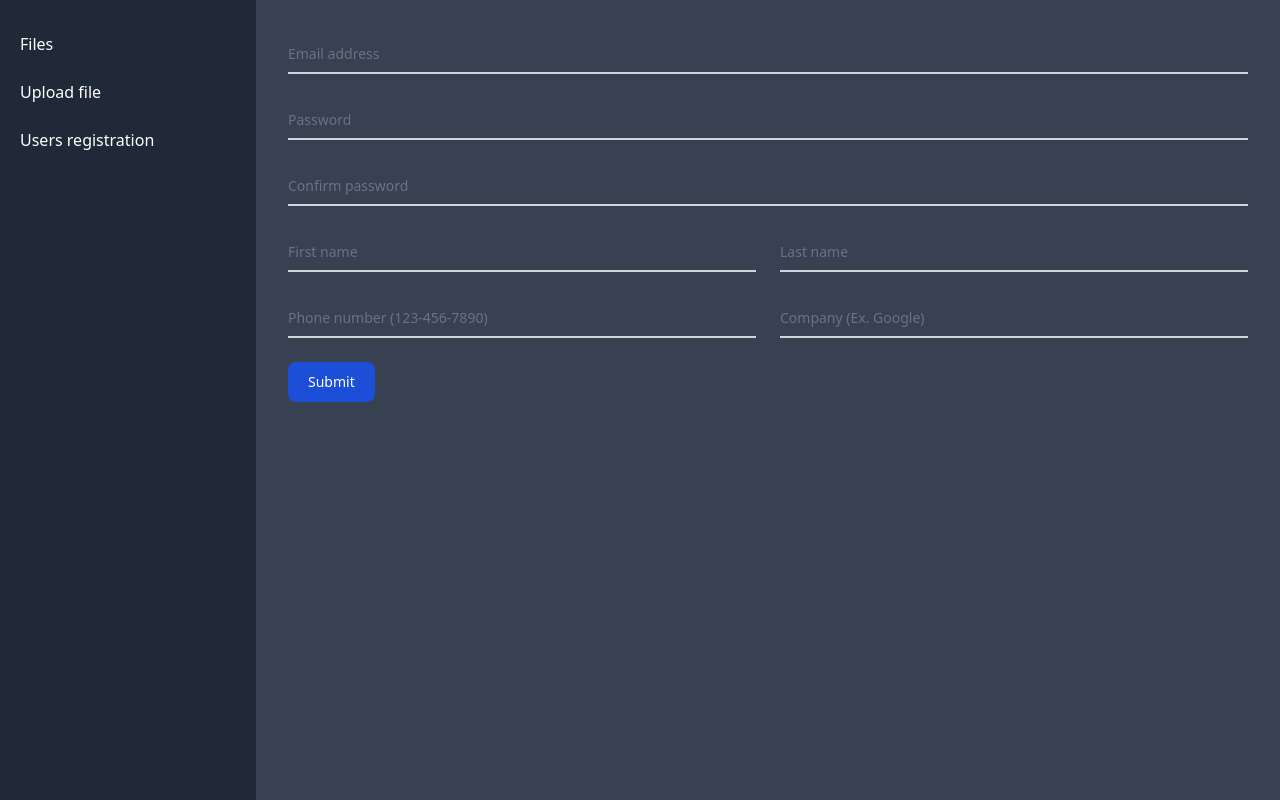
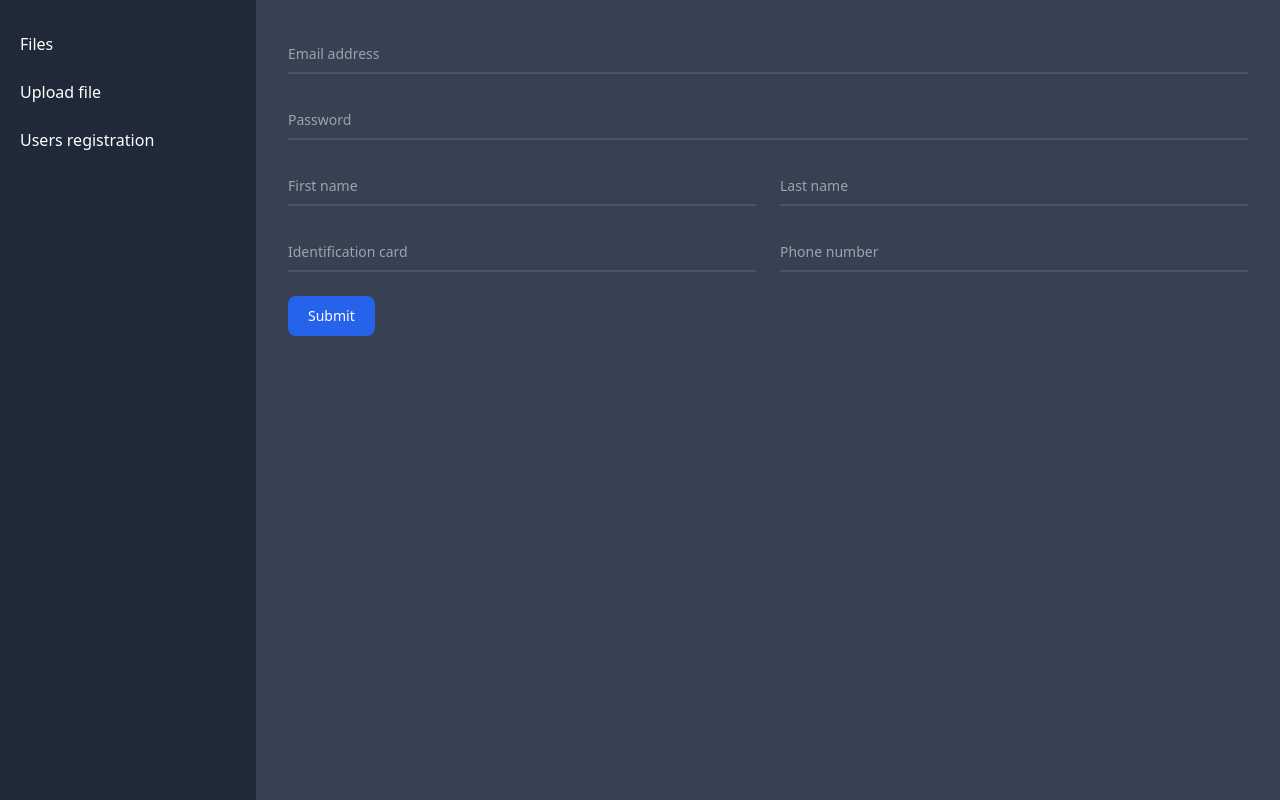
Before and after one commit to isturiz/gestor, a PHP site: page /view/users/userRegistration.php in a window 1280 px wide. Shown: the part 58-858 px from the top of the page. Run offline with PHP 8.4, Linux system fonts and the light colour scheme; the visitor is signed in with stand-in values (Sample User, id 1); some libraries are stand-ins or nearby versions.

Commit message:
add form to userRegistration without functionality

```diff
--- a/view/users/userRegistration.php
+++ b/view/users/userRegistration.php
@@ -12,43 +12,41 @@
     <main class="container">
       <div class="overflow-x-auto  relative w-full p-8 ">
 
-        <!-- ===== user registration ===== -->
-        <!-- cedula, nombre, apellido, telefono, correo, contraseña, idNivelUsuario -->
+        <!-- ===== user registrat ion ===== -->
+        <!--, idNivelUsuario -->
 
         <form>
           <div class="relative z-0 mb-6 w-full group">
-            <input type="email" name="floating_email" id="floating_email" class="block py-2.5 px-0 w-full text-sm text-gray-900 bg-transparent border-0 border-b-2 border-gray-300 appearance-none dark:text-white dark:border-gray-600 dark:focus:border-blue-500 focus:outline-none focus:ring-0 focus:border-blue-600 peer" placeholder=" " required="">
-            <label for="floating_email" class="peer-focus:font-medium absolute text-sm text-gray-500 dark:text-gray-400 duration-300 transform -translate-y-6 scale-75 top-3 -z-10 origin-[0] peer-focus:left-0 peer-focus:text-blue-600 peer-focus:dark:text-blue-500 peer-placeholder-shown:scale-100 peer-placeholder-shown:translate-y-0 peer-focus:scale-75 peer-focus:-translate-y-6">Email address</label>
+            <input type="email" name="floating_email" id="floating_email" class="block py-2.5 px-0 w-full text-sm text-white bg-transparent border-0 border-b-2 border-gray-600 appearance-none focus:border-blue-500 focus:outline-none focus:ring-0 peer" placeholder=" " required="">
+            <label for="floating_email" class="peer-focus:font-medium absolute text-sm text-gray-400 duration-300 transform -translate-y-6 scale-75 top-3 -z-10 origin-[0] peer-focus:left-0 peer-focus:text-blue-500 peer-placeholder-shown:scale-100 peer-placeholder-shown:translate-y-0 peer-focus:scale-75 peer-focus:-translate-y-6">Email address</label>
           </div>
           <div class="relative z-0 mb-6 w-full group">
-            <input type="password" name="floating_password" id="floating_password" class="block py-2.5 px-0 w-full text-sm text-gray-900 bg-transparent border-0 border-b-2 border-gray-300 appearance-none dark:text-white dark:border-gray-600 dark:focus:border-blue-500 focus:outline-none focus:ring-0 focus:border-blue-600 peer" placeholder=" " required="">
-            <label for="floating_password" class="peer-focus:font-medium absolute text-sm text-gray-500 dark:text-gray-400 duration-300 transform -translate-y-6 scale-75 top-3 -z-10 origin-[0] peer-focus:left-0 peer-focus:text-blue-600 peer-focus:dark:text-blue-500 peer-placeholder-shown:scale-100 peer-placeholder-shown:translate-y-0 peer-focus:scale-75 peer-focus:-translate-y-6">Password</label>
+            <input type="password" name="floating_password" id="floating_password" class="block py-2.5 px-0 w-full text-sm bg-transparent border-0 border-b-2 appearance-none text-white border-gray-600 focus:border-blue-500 focus:outline-none focus:ring-0 peer" placeholder=" " required="">
+            <label for="floating_password" class="peer-focus:font-medium absolute text-sm text-gray-400 duration-300 transform -translate-y-6 scale-75 top-3 -z-10 origin-[0] peer-focus:left-0 peer-focus:text-blue-500 peer-placeholder-shown:scale-100 peer-placeholder-shown:translate-y-0 peer-focus:scale-75 peer-focus:-translate-y-6">Password</label>
           </div>
-          <div class="relative z-0 mb-6 w-full group">
-            <input type="password" name="repeat_password" id="floating_repeat_password" class="block py-2.5 px-0 w-full text-sm text-gray-900 bg-transparent border-0 border-b-2 border-gray-300 appearance-none dark:text-white dark:border-gray-600 dark:focus:border-blue-500 focus:outline-none focus:ring-0 focus:border-blue-600 peer" placeholder=" " required="">
-            <label for="floating_repeat_password" class="peer-focus:font-medium absolute text-sm text-gray-500 dark:text-gray-400 duration-300 transform -translate-y-6 scale-75 top-3 -z-10 origin-[0] peer-focus:left-0 peer-focus:text-blue-600 peer-focus:dark:text-blue-500 peer-placeholder-shown:scale-100 peer-placeholder-shown:translate-y-0 peer-focus:scale-75 peer-focus:-translate-y-6">Confirm password</label>
-          </div>
+
           <div class="grid md:grid-cols-2 md:gap-6">
             <div class="relative z-0 mb-6 w-full group">
-              <input type="text" name="floating_first_name" id="floating_first_name" class="block py-2.5 px-0 w-full text-sm text-gray-900 bg-transparent border-0 border-b-2 border-gray-300 appearance-none dark:text-white dark:border-gray-600 dark:focus:border-blue-500 focus:outline-none focus:ring-0 focus:border-blue-600 peer" placeholder=" " required="">
-              <label for="floating_first_name" class="peer-focus:font-medium absolute text-sm text-gray-500 dark:text-gray-400 duration-300 transform -translate-y-6 scale-75 top-3 -z-10 origin-[0] peer-focus:left-0 peer-focus:text-blue-600 peer-focus:dark:text-blue-500 peer-placeholder-shown:scale-100 peer-placeholder-shown:translate-y-0 peer-focus:scale-75 peer-focus:-translate-y-6">First name</label>
+              <input type="text" name="floating_first_name" id="floating_first_name" class="block py-2.5 px-0 w-full text-sm bg-transparent border-0 border-b-2  appearance-none text-white border-gray-600 focus:border-blue-500 focus:outline-none focus:ring-0 peer" placeholder=" " required="">
+              <label for="floating_first_name" class="peer-focus:font-medium absolute text-sm text-gray-400 duration-300 transform -translate-y-6 scale-75 top-3 -z-10 origin-[0] peer-focus:left-0 peer-focus:text-blue-500 peer-placeholder-shown:scale-100 peer-placeholder-shown:translate-y-0 peer-focus:scale-75 peer-focus:-translate-y-6">First name</label>
             </div>
             <div class="relative z-0 mb-6 w-full group">
-              <input type="text" name="floating_last_name" id="floating_last_name" class="block py-2.5 px-0 w-full text-sm text-gray-900 bg-transparent border-0 border-b-2 border-gray-300 appearance-none dark:text-white dark:border-gray-600 dark:focus:border-blue-500 focus:outline-none focus:ring-0 focus:border-blue-600 peer" placeholder=" " required="">
-              <label for="floating_last_name" class="peer-focus:font-medium absolute text-sm text-gray-500 dark:text-gray-400 duration-300 transform -translate-y-6 scale-75 top-3 -z-10 origin-[0] peer-focus:left-0 peer-focus:text-blue-600 peer-focus:dark:text-blue-500 peer-placeholder-shown:scale-100 peer-placeholder-shown:translate-y-0 peer-focus:scale-75 peer-focus:-translate-y-6">Last name</label>
+              <input type="text" name="floating_last_name" id="floating_last_name" class="block py-2.5 px-0 w-full text-sm bg-transparent border-0 border-b-2  appearance-none text-white border-gray-600 focus:border-blue-500 focus:outline-none focus:ring-0 peer" placeholder=" " required="">
+              <label for="floating_last_name" class="peer-focus:font-medium absolute text-sm text-gray-400 duration-300 transform -translate-y-6 scale-75 top-3 -z-10 origin-[0] peer-focus:left-0 peer-focus:text-blue-500 peer-placeholder-shown:scale-100 peer-placeholder-shown:translate-y-0 peer-focus:scale-75 peer-focus:-translate-y-6">Last name</label>
             </div>
           </div>
+
           <div class="grid md:grid-cols-2 md:gap-6">
             <div class="relative z-0 mb-6 w-full group">
-              <input type="tel" pattern="[0-9]{3}-[0-9]{3}-[0-9]{4}" name="floating_phone" id="floating_phone" class="block py-2.5 px-0 w-full text-sm text-gray-900 bg-transparent border-0 border-b-2 border-gray-300 appearance-none dark:text-white dark:border-gray-600 dark:focus:border-blue-500 focus:outline-none focus:ring-0 focus:border-blue-600 peer" placeholder=" " required="">
-              <label for="floating_phone" class="peer-focus:font-medium absolute text-sm text-gray-500 dark:text-gray-400 duration-300 transform -translate-y-6 scale-75 top-3 -z-10 origin-[0] peer-focus:left-0 peer-focus:text-blue-600 peer-focus:dark:text-blue-500 peer-placeholder-shown:scale-100 peer-placeholder-shown:translate-y-0 peer-focus:scale-75 peer-focus:-translate-y-6">Phone number (123-456-7890)</label>
+              <input type="text" name="floating_last_name" id="floating_last_name" class="block py-2.5 px-0 w-full text-sm bg-transparent border-0 border-b-2  appearance-none text-white border-gray-600 focus:border-blue-500 focus:outline-none focus:ring-0 peer" placeholder=" " required="">
+              <label for="floating_last_name" class="peer-focus:font-medium absolute text-sm text-gray-400 duration-300 transform -translate-y-6 scale-75 top-3 -z-10 origin-[0] peer-focus:left-0 peer-focus:text-blue-500 peer-placeholder-shown:scale-100 peer-placeholder-shown:translate-y-0 peer-focus:scale-75 peer-focus:-translate-y-6">Identification card</label>
             </div>
             <div class="relative z-0 mb-6 w-full group">
-              <input type="text" name="floating_company" id="floating_company" class="block py-2.5 px-0 w-full text-sm text-gray-900 bg-transparent border-0 border-b-2 border-gray-300 appearance-none dark:text-white dark:border-gray-600 dark:focus:border-blue-500 focus:outline-none focus:ring-0 focus:border-blue-600 peer" placeholder=" " required="">
-              <label for="floating_company" class="peer-focus:font-medium absolute text-sm text-gray-500 dark:text-gray-400 duration-300 transform -translate-y-6 scale-75 top-3 -z-10 origin-[0] peer-focus:left-0 peer-focus:text-blue-600 peer-focus:dark:text-blue-500 peer-placeholder-shown:scale-100 peer-placeholder-shown:translate-y-0 peer-focus:scale-75 peer-focus:-translate-y-6">Company (Ex. Google)</label>
+              <input type="text" name="floating_last_name" id="floating_last_name" class="block py-2.5 px-0 w-full text-sm bg-transparent border-0 border-b-2  appearance-none text-white border-gray-600 focus:border-blue-500 focus:outline-none focus:ring-0 peer" placeholder=" " required="">
+              <label for="floating_last_name" class="peer-focus:font-medium absolute text-sm text-gray-400 duration-300 transform -translate-y-6 scale-75 top-3 -z-10 origin-[0] peer-focus:left-0 peer-focus:text-blue-500 peer-placeholder-shown:scale-100 peer-placeholder-shown:translate-y-0 peer-focus:scale-75 peer-focus:-translate-y-6">Phone number</label>
             </div>
           </div>
-          <button type="submit" class="text-white bg-blue-700 hover:bg-blue-800 focus:ring-4 focus:outline-none focus:ring-blue-300 font-medium rounded-lg text-sm w-full sm:w-auto px-5 py-2.5 text-center dark:bg-blue-600 dark:hover:bg-blue-700 dark:focus:ring-blue-800">Submit</button>
+          <button type="submit" class="text-white focus:ring-4 focus:outline-none font-medium rounded-lg text-sm w-full sm:w-auto px-5 py-2.5 text-center bg-blue-600 hover:bg-blue-700 focus:ring-blue-800">Submit</button>
         </form>
 
       </div>
```
